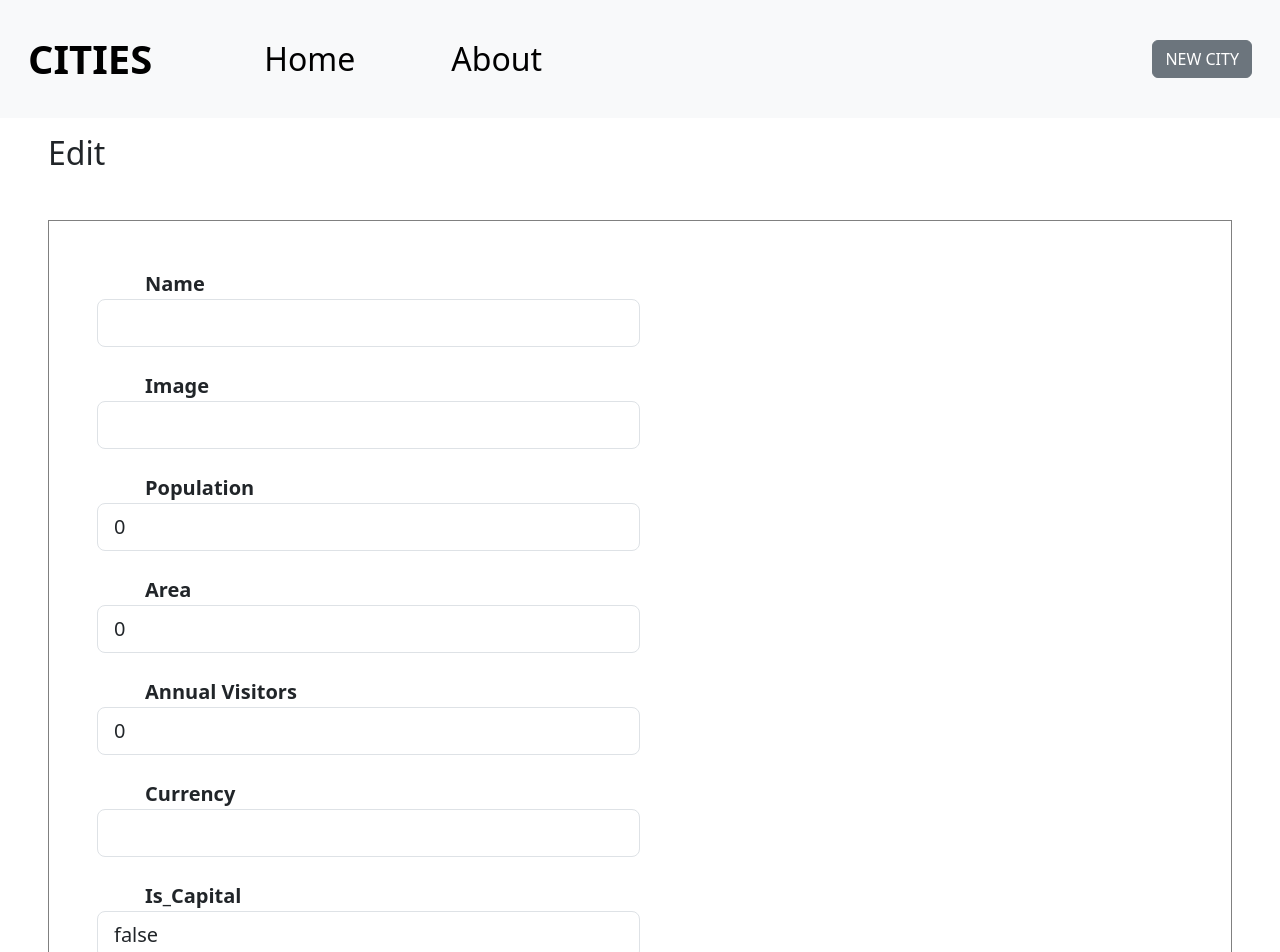
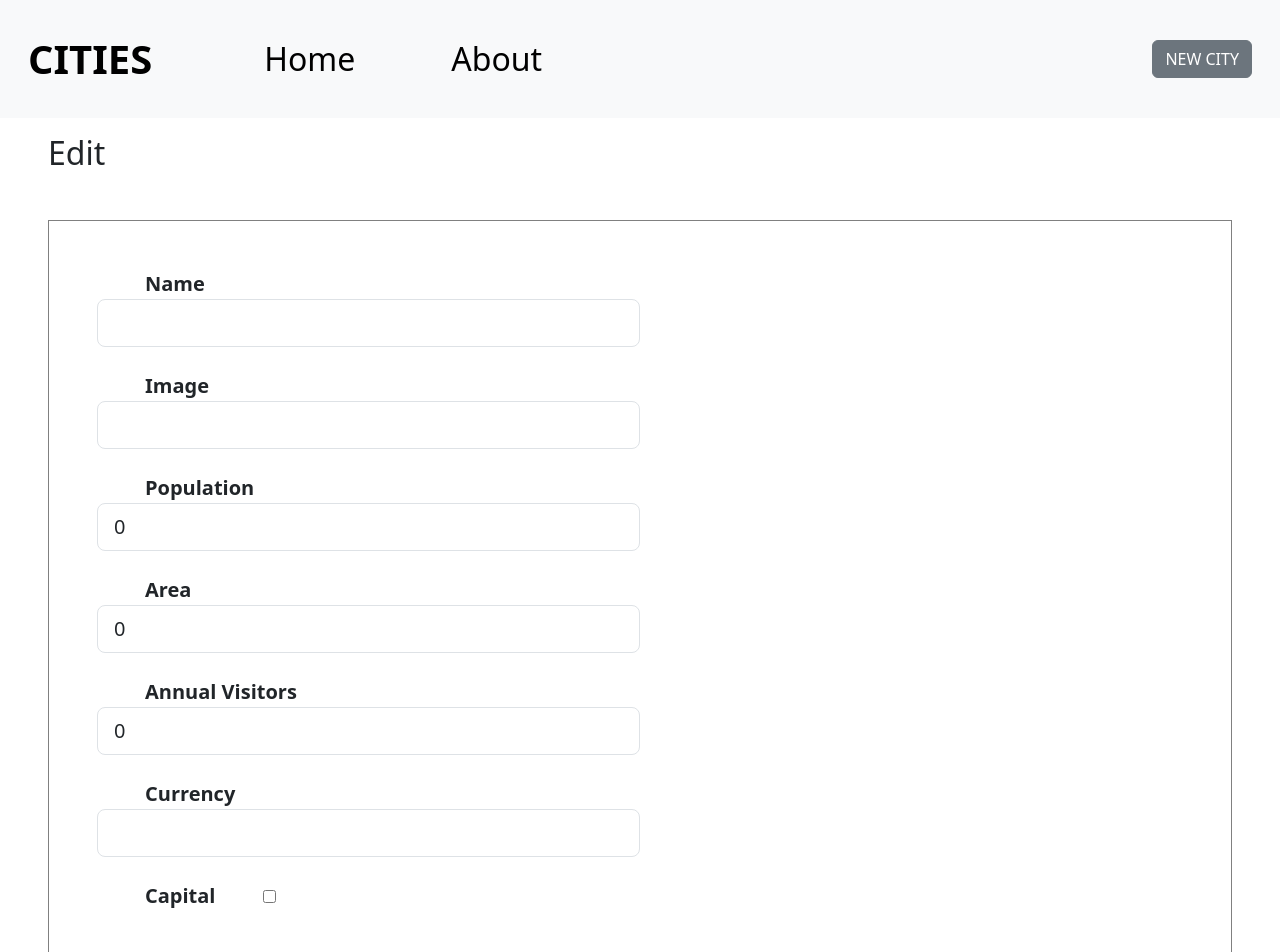
Before and after one commit to Jameel914/pair-project-front-end-city-api, a React (Vite) app: page /cities/1/edit in a window 1280 px wide. Shown: the top 952 px of the page. Built offline with nearby package versions, Linux system fonts and the light colour scheme; no server answers.

Commit message:
fixed the navigation on the newpage

```diff
--- a/src/Components/About.jsx
+++ b/src/Components/About.jsx
@@ -4,7 +4,12 @@ function About() {
   return (
     <>
       <div>About</div>
-      <p></p>
+      <p>
+        The purpose of the app is for the user to easily navigate to the name of
+        the city, view an image of the city, see the population, see the area of
+        the city in square miles , the number of annual visitors, the currency
+        and if the city is the capital.
+      </p>
     </>
   );
 }
--- a/src/Components/EditPage.jsx
+++ b/src/Components/EditPage.jsx
@@ -46,10 +46,13 @@ function EditPage() {
         currency: currency,
         is_capital: is_capital,
       });
-      navigate("/cities");
     } catch (error) {
       console.log(error);
     }
+  }
+
+  function handleButton() {
+    navigate("/cities");
   }
 
   return (
@@ -124,19 +127,18 @@ function EditPage() {
             />
           </div>
           <div>
-            <label className="px-5 mt-4 fs-5 fw-bold">Is_Capital</label>
+            <label className="px-5 mt-4 fs-5 fw-bold">Capital</label>
             <input
-              style={{ width: "50%" }}
-              className="form-control form-control-lg"
-              type="boolean"
+              type="checkbox"
               aria-label=".form-control-lg example"
-              value={is_capital}
-              onChange={(e) => setIs_Capital(e.target.value)}
+              checked={is_capital}
+              onChange={(e) => setIs_Capital(e.target.checked)}
             />
           </div>
           <button
             type="submit"
             className="btn btn-secondary px-5 me-5 mt-5 mb-5"
+            onClick={handleButton}
           >
             Submit
           </button>
--- a/src/Components/IndexPage.jsx
+++ b/src/Components/IndexPage.jsx
@@ -41,7 +41,7 @@ function IndexPage() {
               alt={item.name}
             />
             <div className="card-body fs-2 text-center text-secondary">
-              <p className="card-text">{item.annual_visitors} Millions</p>
+              <p className="card-text">{item.annual_visitors} Million</p>
             </div>
           </div>
         );
--- a/src/Components/ShowPage.jsx
+++ b/src/Components/ShowPage.jsx
@@ -60,9 +60,9 @@ function ShowPage() {
           alt={oneCity.name}
         />
         <div className="card-body fs-2 text-center text-secondary">
-          <p className="card-text">{oneCity.population} Millions</p> <hr />
+          <p className="card-text">{oneCity.population} Million</p> <hr />
           <p className="card-text">{oneCity.area} Square Miles</p> <hr />
-          <p className="card-text">{oneCity.annual_visitors} Millions</p> <hr />
+          <p className="card-text">{oneCity.annual_visitors} Million</p> <hr />
           <p className="card-text">{oneCity.currency}</p> <hr />
           <p className="card-text">{oneCity.is_capital}</p>
         </div>
```
